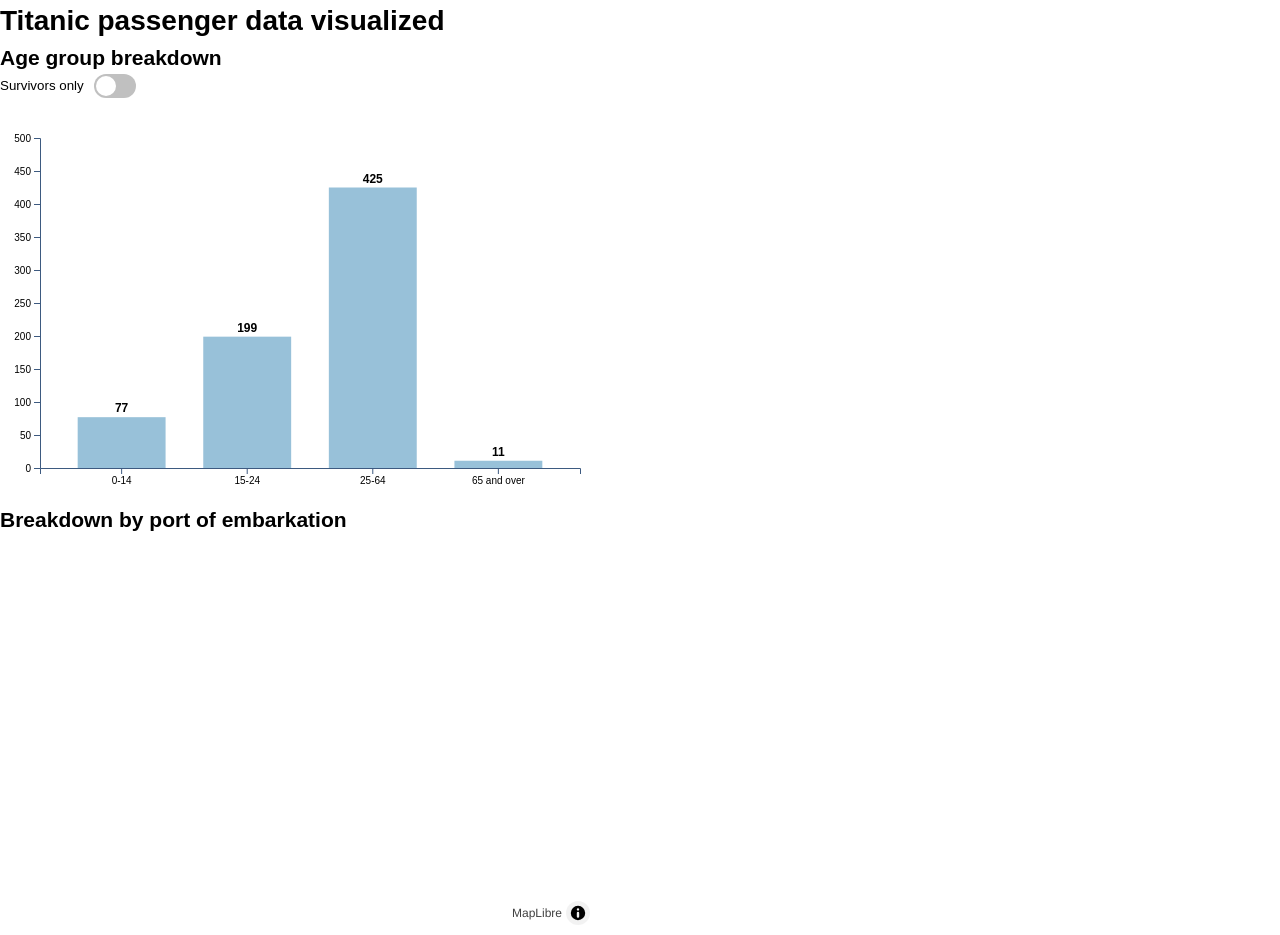
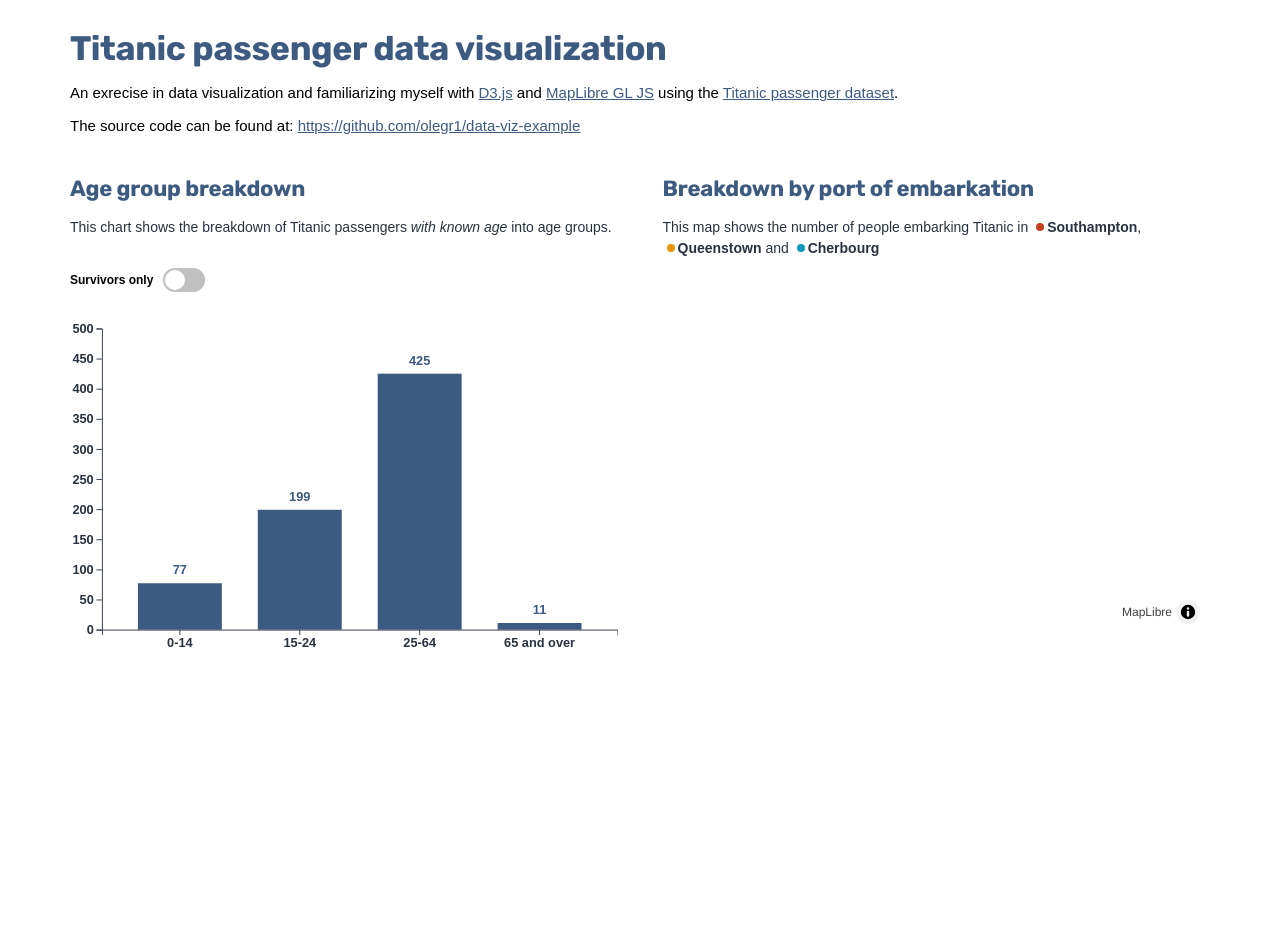
Before and after one commit to olegr1/data-viz-example, a website with bundled scripts: page src/index.html in a window 1280 px wide. After the commit the page ends 830 px from the top, so only its background shows below. Built offline with nearby package versions, Linux system fonts and the light colour scheme; no server answers.

Commit message:
Adding styling and MapLibre API key

```diff
--- a/src/BarChart.js
+++ b/src/BarChart.js
@@ -11,9 +11,9 @@ export class BarChart {
   #width = 600;
   #height = 400;
   #marginTop = 40;
-  #marginRight = 20;
+  #marginRight = 0;
   #marginBottom = 30;
-  #marginLeft = 40;
+  #marginLeft = 35;
   #svg;
   #x;
   #y;
@@ -95,10 +95,8 @@ export class BarChart {
 
     this.#svg = d3
       .create("svg")
-      .attr("width", this.#width)
-      .attr("height", this.#height)
       .attr("viewBox", [0, 0, this.#width, this.#height])
-      .attr("style", "max-width: 100%; height: auto;");
+      .attr("class", "chart");
 
     this.#svg
       .append("g")
@@ -123,7 +121,7 @@ export class BarChart {
       .append("text")
       .attr("class", "chart-label")
       .attr("x", (d) => this.#x(d.groupTitle) + this.#x.bandwidth() / 2)
-      .attr("y", (d) => this.#y(d.passengers.length) - 5)
+      .attr("y", (d) => this.#y(d.passengers.length) - 10)
       .text((d) => d.passengers.length);
 
     this.#svg
--- a/src/Map.js
+++ b/src/Map.js
@@ -41,7 +41,7 @@ export class Map {
       container: elementId,
       zoom: 9,
       style:
-        "https://api.maptiler.com/maps/streets/style.json?key=get_your_own_OpIi9ZULNHzrESv6T2vL",
+        "https://api.maptiler.com/maps/streets/style.json?key=ZcY6gxhp822E0VEwjEBJ",
     });
 
     const coordinatesOnly = geojsonFeatures.map(
@@ -61,7 +61,17 @@ export class Map {
         type: "circle",
         source: "points",
         paint: {
-          "circle-color": "#EE6C4D",
+          "circle-color": [
+            "match",
+            ["get", "name"],
+            "S",
+            "#c73f1f",
+            "C",
+            "#1097b9",
+            "Q",
+            "#e19400",
+            "#000000",
+          ],
           "circle-opacity": 1,
           "circle-radius": 20,
         },
@@ -73,7 +83,11 @@ export class Map {
         source: "points",
         layout: {
           "text-field": ["get", "embarked"],
-          "text-size": 12,
+          "text-font": ["Arial Unicode MS Bold"],
+          "text-size": 13,
+        },
+        paint: {
+          "text-color": "#FFFFFF",
         },
       });
 
@@ -84,7 +98,7 @@ export class Map {
 
       map.fitBounds(bounds, {
         padding: 100,
-        duration: 0,
+        duration: 1000,
       });
     });
   }
--- a/src/index.html
+++ b/src/index.html
@@ -1,9 +1,16 @@
 <!DOCTYPE html>
 <html lang="en">
   <head>
-    <title>Data Visualization Example</title>
+    <title>Titanic passenger data vizualization</title>
     <meta charset="utf-8" />
     <meta name="viewport" content="width=device-width, initial-scale=1.0" />
+    <link rel="preconnect" href="https://fonts.googleapis.com" />
+    <link rel="preconnect" href="https://fonts.gstatic.com" crossorigin />
+    <link
+      href="https://fonts.googleapis.com/css2?family=Rubik:ital,wght@0,700;1,700&display=swap"
+      rel="stylesheet"
+    />
+
     <link
       rel="stylesheet"
       href="https://unpkg.com/maplibre-gl@4.5.1/dist/maplibre-gl.css"
@@ -13,17 +20,56 @@
   </head>
   <body>
     <main id="main">
-      <h1>Titanic passenger data visualized</h1>
-      <h2>Age group breakdown</h2>
-      <button id="barChartToggle" class="toggle-button" aria-pressed="false">
-        <span class="toggle-button-text">Survivors only</span>
-        <span class="toggle-button-visual"></span>
-      </button>
-      <div id="barChartContainer"></div>
-      <h2>Breakdown by port of embarkation</h2>
-      <div id="mapContainer" class="map-container"></div>
+      <div class="container">
+        <h1 class="heading-main">Titanic passenger data visualization</h1>
+        <p class="paragraph-main">
+          An exrecise in data visualization and familiarizing myself with
+          <a href="https://d3js.org/">D3.js</a> and
+          <a href="https://d3js.org/">MapLibre GL JS</a> using the
+          <a
+            href="https://github.com/datasciencedojo/datasets/blob/master/titanic.csv"
+            >Titanic passenger dataset</a
+          >.
+        </p>
+        <p class="paragraph-main">
+          The source code can be found at:
+          <a href="https://github.com/olegr1/data-viz-example"
+            >https://github.com/olegr1/data-viz-example</a
+          >
+        </p>
 
-      <div id="passengerTableWrap"></div>
+        <div class="chart-map-wrap">
+          <div class="chart-wrap">
+            <h2 class="heading-secondary">Age group breakdown</h2>
+            <p class="clarification">
+              This chart shows the breakdown of Titanic passengers
+              <i>with known age</i> into age groups.
+            </p>
+            <button
+              id="barChartToggle"
+              class="toggle-button"
+              aria-pressed="false"
+            >
+              <span class="toggle-button-text">Survivors only</span>
+              <span class="toggle-button-visual"></span>
+            </button>
+            <div id="barChartContainer"></div>
+          </div>
+
+          <div class="map-wrap">
+            <h2 class="heading-secondary">Breakdown by port of embarkation</h2>
+            <p class="clarification">
+              This map shows the number of people embarking Titanic in
+              <span class="clarification-city-S">Southampton</span>,
+              <span class="clarification-city-Q">Queenstown</span> and
+              <span class="clarification-city-C">Cherbourg</span>
+            </p>
+            <div id="mapContainer" class="map-container"></div>
+          </div>
+        </div>
+        <!-- TBD: -->
+        <!-- <div id="passengerTableWrap"></div> -->
+      </div>
     </main>
   </body>
 </html>
--- a/src/styles.css
+++ b/src/styles.css
@@ -8,6 +8,10 @@
   text-rendering: optimizeLegibility;
   -webkit-font-smoothing: antialiased;
   -moz-osx-font-smoothing: grayscale;
+
+  --main-color: #3d5a80;
+  --secondary-color: #293241;
+  --accent-color: #ee6c4d;
 }
 
 html,
@@ -44,13 +48,67 @@ canvas {
   height: auto;
 }
 
+a,
+a:visited {
+  color: var(--main-color);
+}
+
+main {
+  padding-bottom: 30px;
+}
+
+.container {
+  padding: 0 15px;
+  width: 100%;
+}
+
+.heading-main {
+  color: var(--main-color);
+  font-size: 34px;
+  font-family: "Rubik", sans-serif;
+  font-optical-sizing: auto;
+  font-weight: 700;
+  font-style: normal;
+  margin: 30px 0 15px;
+  letter-spacing: -0.4px;
+  line-height: 1.1;
+}
+
+.heading-secondary {
+  color: var(--main-color);
+  font-size: 22px;
+  font-family: "Rubik", sans-serif;
+  font-optical-sizing: auto;
+  font-weight: 700;
+  font-style: normal;
+  margin: 30px 0 15px;
+  letter-spacing: -0.2px;
+  line-height: 1.1;
+}
+
+.paragraph-main {
+  font-size: 15px;
+  margin-bottom: 10px;
+}
+
+.chart {
+  max-width: 100%;
+  height: auto;
+}
+
 .chart-bar {
-  fill: #98c1d9;
+  fill: #3d5a80;
 }
 
 .chart-axis .domain,
 .chart-axis .tick line {
-  stroke: #3d5a80;
+  stroke: var(--secondary-color);
+}
+
+.chart-axis .tick text {
+  font-size: 14px;
+  font-weight: bold;
+  fill: var(--secondary-color);
 }
 
 .toggle-button {
@@ -60,9 +118,6 @@ canvas {
   align-items: center;
   gap: 10px;
   cursor: pointer;
-}
-
-.toggle-button-text {
 }
 
 .toggle-button-visual {
@@ -75,7 +130,7 @@ canvas {
 }
 
 .toggle-button[aria-pressed="true"] .toggle-button-visual {
-  background-color: #2a6f97;
+  background-color: var(--main-color);
 }
 
 .toggle-button-visual:before {
@@ -95,13 +150,92 @@ canvas {
   transform: translateX(18px);
 }
 
-.chart-label {
+.toggle-button-text {
   font-size: 12px;
-  text-anchor: middle;
   font-weight: bold;
 }
 
+.chart-label {
+  font-size: 14px;
+  text-anchor: middle;
+  font-weight: bold;
+  fill: var(--main-color);
+}
+
 .map-container {
-  width: 600px;
-  height: 400px;
+  width: 100%;
+  height: 100%;
+  padding-bottom: 70%;
 }
+
+.clarification {
+  color: var(--secondary-color);
+  margin-bottom: 30px;
+}
+
+.clarification-city-C,
+.clarification-city-Q,
+.clarification-city-S {
+  display: inline-block;
+  font-weight: bold;
+  padding-left: 15px;
+  position: relative;
+}
+
+.clarification-city-C:before,
+.clarification-city-Q:before,
+.clarification-city-S:before {
+  content: "";
+  position: absolute;
+  left: 4px;
+  top: 6px;
+  width: 8px;
+  height: 8px;
+  border-radius: 50%;
+  display: block;
+  background-color: #293241;
+}
+
+.clarification-city-C:before {
+  background-color: #1097b9;
+}
+
+.clarification-city-Q:before {
+  background-color: #e19400;
+}
+
+.clarification-city-S:before {
+  background-color: #c73f1f;
+}
+
+@media (min-width: 640px) {
+  .container {
+    padding: 0 30px;
+    width: 100%;
+  }
+}
+
+@media (min-width: 768px) {
+  .chart-map-wrap {
+    display: flex;
+    gap: 45px;
+  }
+
+  .chart-wrap,
+  .map-wrap {
+    width: 50%;
+  }
+
+  .map-container {
+    padding-bottom: 0;
+    height: calc(100% - 170px);
+  }
+}
+
+@media (min-width: 1240px) {
+  .container {
+    max-width: 1200px;
+    margin-left: auto;
+    margin-right: auto;
+  }
+}
```
